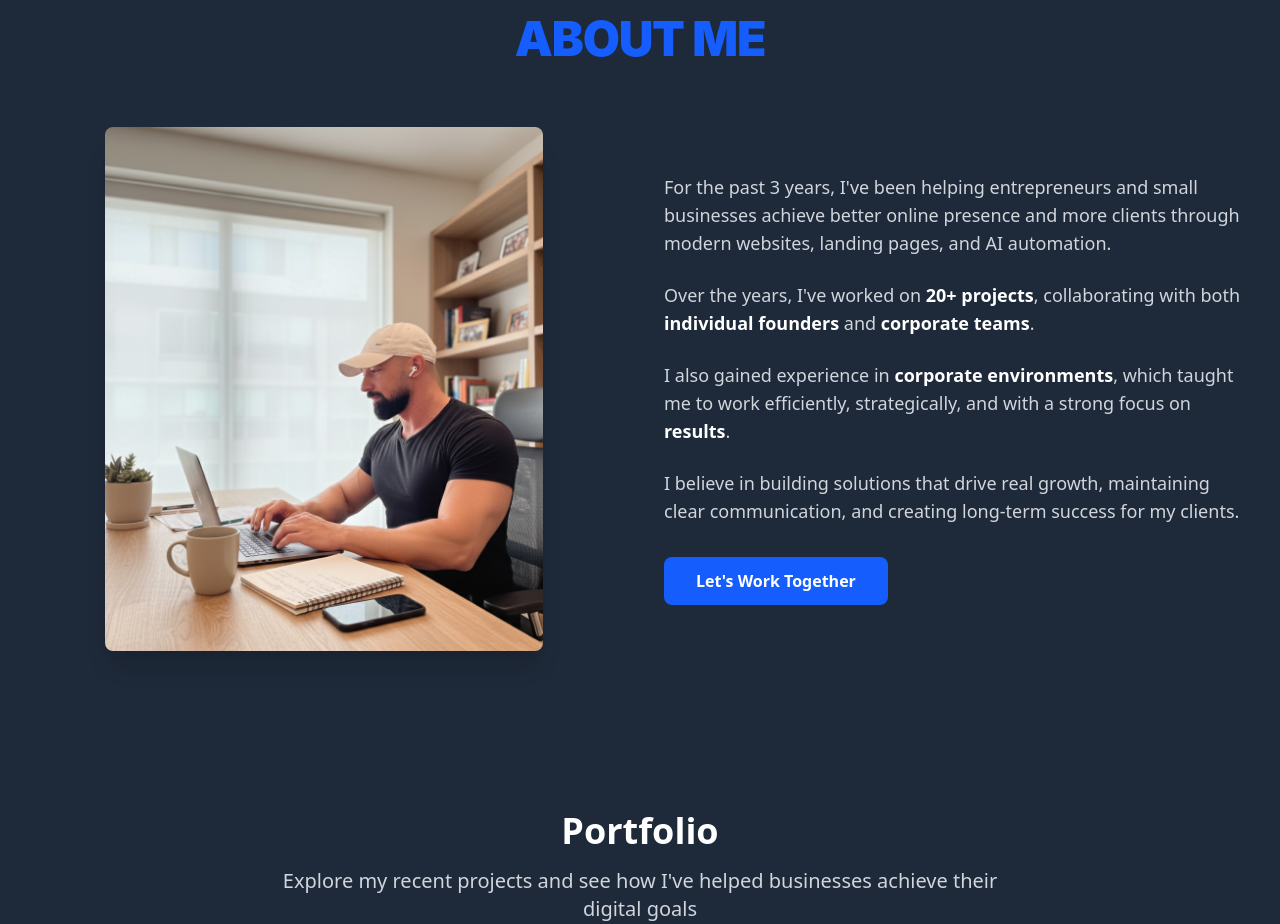
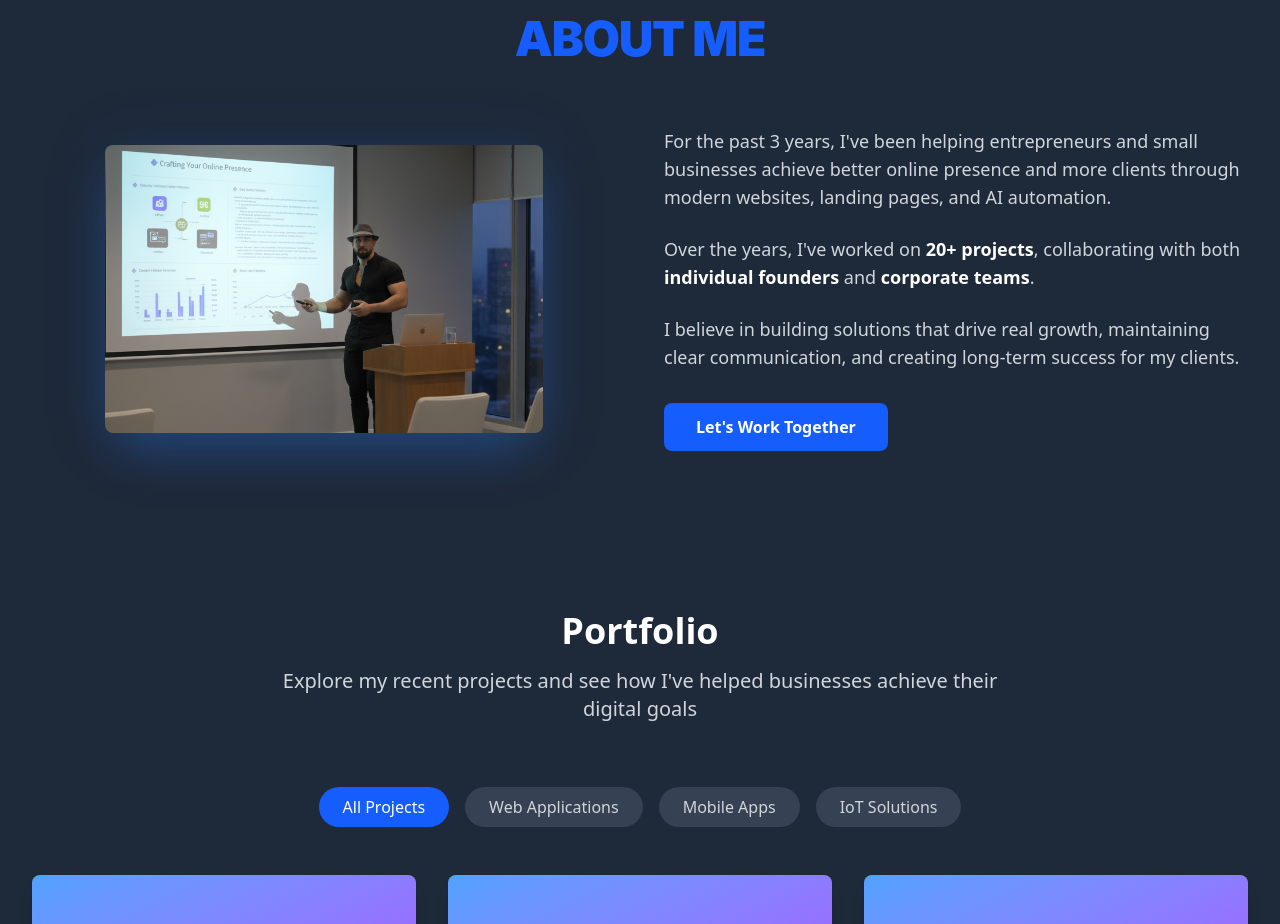
Before and after one commit to NikolaSirakov2/portfolio, a React (Vite) app: page / in a window 1280 px wide. Shown: the part 940-1864 px from the top of the page. Built offline with nearby package versions, Linux system fonts and the light colour scheme.

Commit message:
Add presentation image to About section and update image styles

```diff
--- a/src/sections/About.tsx
+++ b/src/sections/About.tsx
@@ -12,9 +12,9 @@ function About() {
           <div className="order-2 lg:order-1">
             <div className="relative">
               <img
-                src="/nik_working_on desk.png"
+                src="/presentation.png"
                 alt="Working on desk"
-                className="w-3/4 max-w-md h-auto rounded-lg shadow-xl mx-auto"
+                className="w-3/4 max-w-md h-auto rounded-lg shadow-2xl mx-auto shadow-blue-500/30 drop-shadow-[0_0_30px_rgba(59,130,246,0.1)]"
               />
             </div>
           </div>
@@ -26,9 +26,6 @@ function About() {
             </p>
             <p className="text-lg text-gray-300 mb-6">
               Over the years, I've worked on <strong className="text-white">20+ projects</strong>, collaborating with both <strong className="text-white">individual founders</strong> and <strong className="text-white">corporate teams</strong>.
-            </p>
-            <p className="text-lg text-gray-300 mb-6">
-              I also gained experience in <strong className="text-white">corporate environments</strong>, which taught me to work efficiently, strategically, and with a strong focus on <strong className="text-white">results</strong>.
             </p>
             <p className="text-lg text-gray-300 mb-8">
               I believe in building solutions that drive real growth, maintaining clear communication, and creating long-term success for my clients.
```
Also changed, not shown: public/presentation.png (added).
